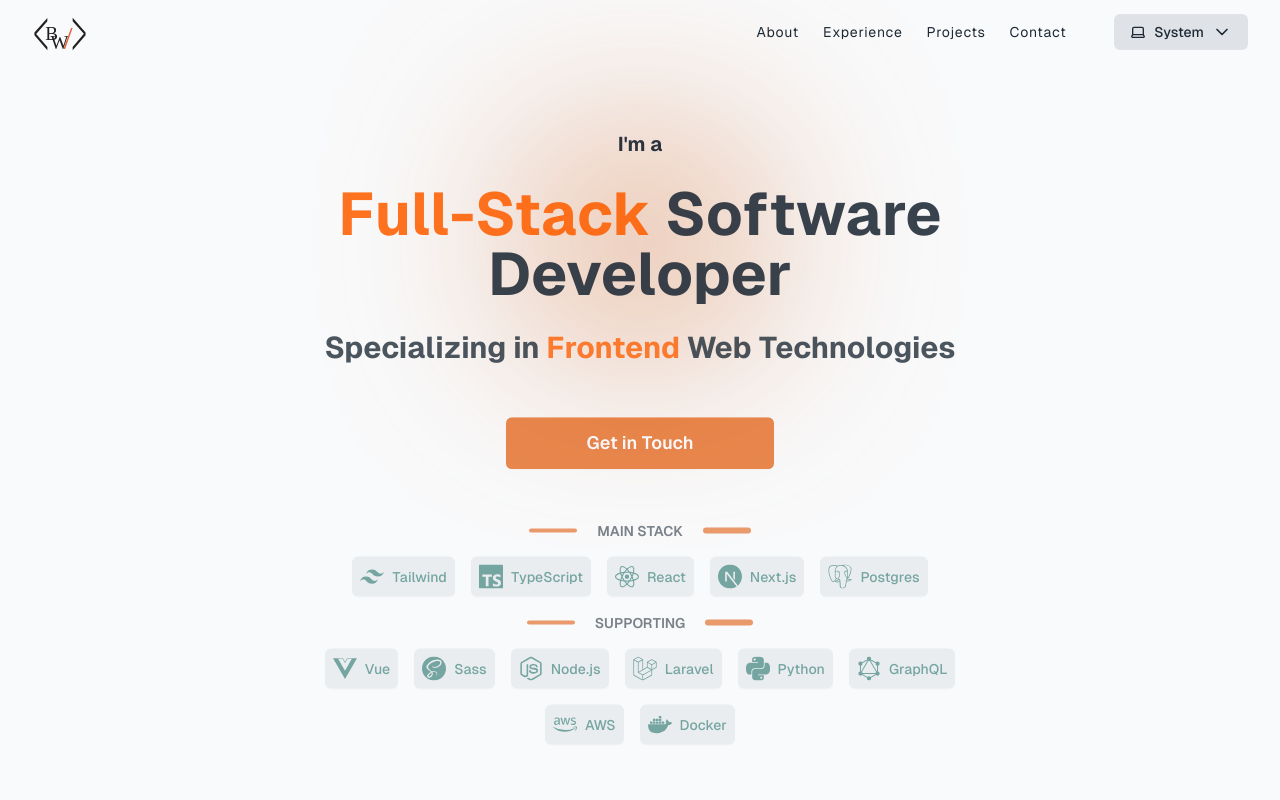
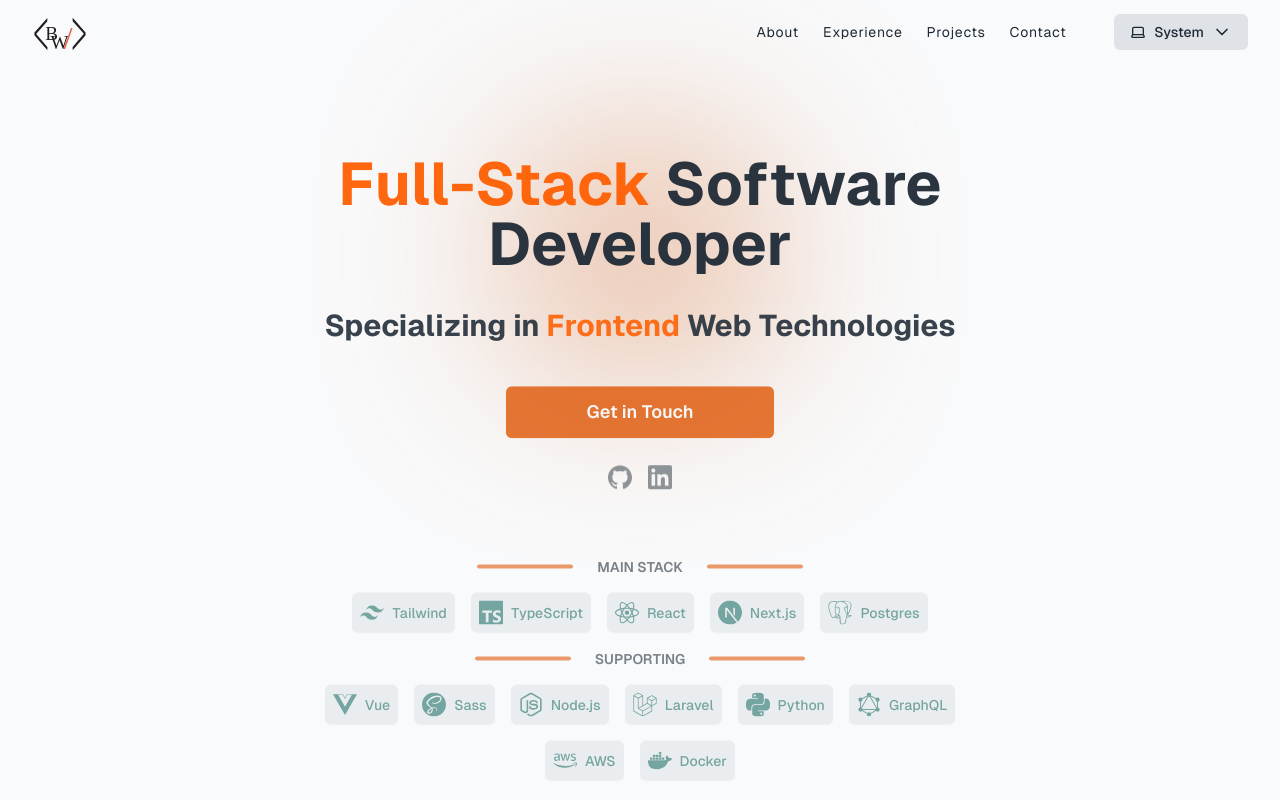
Before and after one commit to benWozak/portfolio-v2, a Next.js app: page / in a window 1280 px wide. Shown: the top 800 px of the page. Built offline with nearby package versions, Linux system fonts and the light colour scheme.

Commit message:
updated SEO and social links

```diff
--- /dev/null
+++ b/src/app/components/content/Socials.tsx
@@ -0,0 +1,36 @@
+import React from "react";
+import Link from "next/link";
+import { SiGithub, SiLinkedin } from "react-icons/si";
+
+type Props = {};
+
+export function Socials({}: Props) {
+  return (
+    <div className="flex flex-wrap gap-4 justify-center max-w-2xl">
+      <div className="w-6 h-6">
+        <Link
+          href="https://github.com/benWozak"
+          target="_blank"
+          aria-label="github"
+        >
+          <SiGithub
+            size={24}
+            className="text-foreground/70 hover:text-secondary-500 transition-all"
+          />
+        </Link>
+      </div>
+      <div className="w-6 h-6">
+        <Link
+          href="https://linkedin.com/in/ben-wozak"
+          target="_blank"
+          aria-label="linkedin"
+        >
+          <SiLinkedin
+            size={24}
+            className="text-foreground/70 hover:text-secondary-500 transition-all"
+          />
+        </Link>
+      </div>
+    </div>
+  );
+}
--- a/src/app/components/content/TechnologyShowcase.tsx
+++ b/src/app/components/content/TechnologyShowcase.tsx
@@ -37,10 +37,10 @@ export function TechnologyShowcase() {
 
   return (
     <div>
-      <div className="flex items-center justify-center gap-2 lg:gap-5 uppercase text-sm lg:text-md font-semibold mb-4">
-        <div className="w-6 lg:w-12 h-0.5 lg:h-1 rounded-full bg-primary"></div>
+      <div className="flex items-center justify-center gap-4 lg:gap-6 uppercase text-sm lg:text-md font-semibold mb-4">
+        <div className="w-16 lg:w-24 h-0.5 lg:h-1 rounded-full bg-primary"></div>
         Main Stack
-        <div className="w-6 lg:w-12 h-0.5 lg:h-1.5 rounded-full bg-primary"></div>
+        <div className="w-16 lg:w-24 h-0.5 lg:h-1 rounded-full bg-primary"></div>
       </div>
       <div className="flex flex-wrap gap-4 justify-center max-w-2xl">
         {primaryStack.map((tech) => (
@@ -48,10 +48,10 @@ export function TechnologyShowcase() {
         ))}
       </div>
 
-      <div className="flex items-center justify-center gap-2 lg:gap-5 uppercase text-sm lg:text-md font-semibold my-4">
-        <div className="w-6 lg:w-12 h-0.5 lg:h-1 rounded-full bg-primary"></div>
+      <div className="flex items-center justify-center gap-4 lg:gap-6 uppercase text-sm lg:text-md font-semibold my-4">
+        <div className="w-16 lg:w-24 h-0.5 lg:h-1 rounded-full bg-primary"></div>
         Supporting
-        <div className="w-6 lg:w-12 h-0.5 lg:h-1.5 rounded-full bg-primary"></div>
+        <div className="w-16 lg:w-24 h-0.5 lg:h-1 rounded-full bg-primary"></div>
       </div>
       <div className="flex flex-wrap gap-4 justify-center max-w-2xl">
         {secondaryStack.map((tech) => (
--- a/src/app/components/content/index.tsx
+++ b/src/app/components/content/index.tsx
@@ -1,4 +1,5 @@
 export { TechnologyShowcase } from "./TechnologyShowcase";
+export { Socials } from "./Socials";
 export { About } from "./About";
 export { Experience } from "./Experience";
 export { Services } from "./Services";
--- a/src/app/components/layout/Hero.tsx
+++ b/src/app/components/layout/Hero.tsx
@@ -1,7 +1,7 @@
 "use client";
 
 import { motion } from "framer-motion";
-import { TechnologyShowcase } from "../content";
+import { TechnologyShowcase, Socials } from "../content";
 import { CTAButton } from "../ui";
 
 const containerVariants = {
@@ -36,33 +36,34 @@ export function Hero() {
       initial="hidden"
       animate="visible"
     >
-      <div className="absolute h-[20%] w-[20%] top-[30%] left-[50%] -translate-x-1/2 bg-primary-600 dark:bg-primary rounded-full blur-[110px]"></div>
+      <div className="absolute h-[20%] w-[20%] top-[20%] lg:top-[30%] left-[50%] -translate-x-1/2 bg-primary-600 dark:bg-primary rounded-full blur-[110px]"></div>
       <motion.h1
-        className="w-full text-base md:text-lg lg:text-xl max-w-3xl font-bold text-center"
-        variants={itemVariants}
-      >
-        I&#39;m a
-      </motion.h1>
-      <motion.h1
-        className="w-full text-3xl md:text-4xl lg:text-6xl max-w-3xl mt-2 lg:mt-6 font-bold text-center leading-8"
+        className="w-full text-3xl md:text-4xl lg:text-6xl max-w-3xl my-6 lg:mb-8 font-bold text-center leading-8"
         variants={itemVariants}
       >
         <span className="text-primary-500">Full-Stack</span> Software Developer
       </motion.h1>
 
       <motion.h1
-        className="w-full text-xl md:text-2xl lg:text-3xl max-w-3xl font-bold text-center mt-2 lg:mt-6 px-4 leading-6"
+        className="w-full text-xl md:text-2xl lg:text-3xl max-w-3xl font-bold text-center px-12 leading-6"
         variants={itemVariants}
       >
         Specializing in{" "}
-        <span className="text-primary-500 dark:text-secondary-400">
+        <span className="text-primary-500 dark:text-secondary-500">
           Frontend
         </span>{" "}
         Web Technologies
       </motion.h1>
 
-      <motion.div className="my-10 lg:my-12" variants={itemVariants}>
+      <motion.div className="mt-16 lg:mt-10" variants={itemVariants}>
         <CTAButton href="#contact">Get in Touch</CTAButton>
+      </motion.div>
+
+      <motion.div
+        className="mt-4 mb-8 lg:mb-16 lg:mt-6"
+        variants={itemVariants}
+      >
+        <Socials />
       </motion.div>
 
       <motion.div
--- a/src/app/components/layout/section/SectionHeading.tsx
+++ b/src/app/components/layout/section/SectionHeading.tsx
@@ -7,8 +7,8 @@ interface SectionHeadingProps {
 export function SectionHeading({ title }: SectionHeadingProps) {
   return (
     <div className="relative mb-8 flex gap-4 items-center">
-      <div className="w-6 lg:w-12 h-0.5 lg:h-1.5 rounded-full bg-primary"></div>
-      <h2 className="inline-block text-2xl font-bold py-2 px-4 uppercase tracking-wider">
+      <div className="w-8 lg:w-16 h-0.5 lg:h-1 rounded-full bg-primary"></div>
+      <h2 className="inline-block text-2xl font-bold py-2 lg:px-4 uppercase tracking-wider">
         {title}
       </h2>
     </div>
--- a/src/app/layout.tsx
+++ b/src/app/layout.tsx
@@ -29,8 +29,67 @@ const geistMono = localFont({
 });
 
 export const metadata: Metadata = {
-  title: "My Portfolio",
-  description: "A showcase of my work as a Developer, Designer, and Freelancer",
+  metadataBase: new URL("https://v2-benwozak.vercel.app/"),
+  title: {
+    default: "Ben Wozak | Software Developer",
+    template: "%s | Ben Wozak",
+  },
+  description:
+    "Professional software developer specializing in React, Next.js, and modern web technologies. View my portfolio and get in touch for collaborations.",
+  keywords: [
+    "web developer",
+    "software developer",
+    "React",
+    "Next.js",
+    "TypeScript",
+    "portfolio",
+    "freelance",
+    "senior developer",
+    "intermediate developer",
+  ],
+  authors: [{ name: "Ben Wozak" }],
+  creator: "Ben Wozak",
+  publisher: "Ben Wozak",
+  formatDetection: {
+    email: false,
+    address: false,
+    telephone: false,
+  },
+  openGraph: {
+    type: "website",
+    locale: "en_US",
+    url: "https://v2-benwozak.vercel.app/",
+    title: "Ben Wozak | Software Developer Portfolio",
+    description:
+      "Explore my projects. Specializing in React, Next.js, and modern web technologies.",
+    siteName: "Ben Wozaks Portfolio",
+    images: [
+      {
+        url: "https://v2-benwozak.vercel.app/BW_logo.svg",
+        width: 1200,
+        height: 630,
+        alt: "Ben Wozak - Software Developer",
+      },
+    ],
+  },
+  twitter: {
+    card: "summary_large_image",
+    title: "Your Name | Web Developer & Designer",
+    description: "Check out my latest web development projects.",
+    creator: "@your_twitter_handle",
+    images: ["https://v2-benwozak.vercel.app/BW_logo.svg"],
+  },
+  robots: {
+    index: true,
+    follow: true,
+    googleBot: {
+      index: true,
+      follow: true,
+      "max-video-preview": -1,
+      "max-image-preview": "large",
+      "max-snippet": -1,
+    },
+  },
 };
 
 export default function RootLayout({
```
